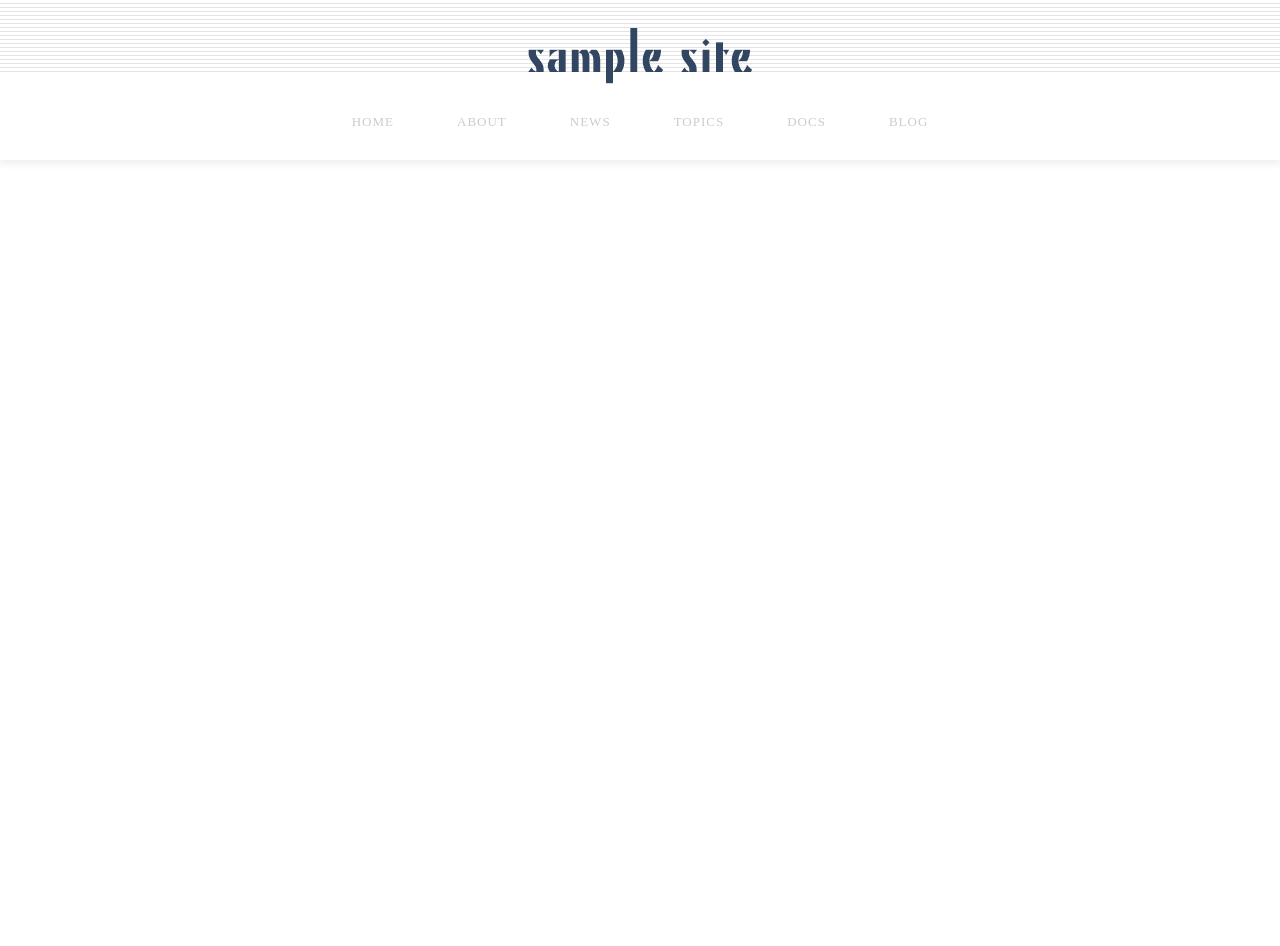
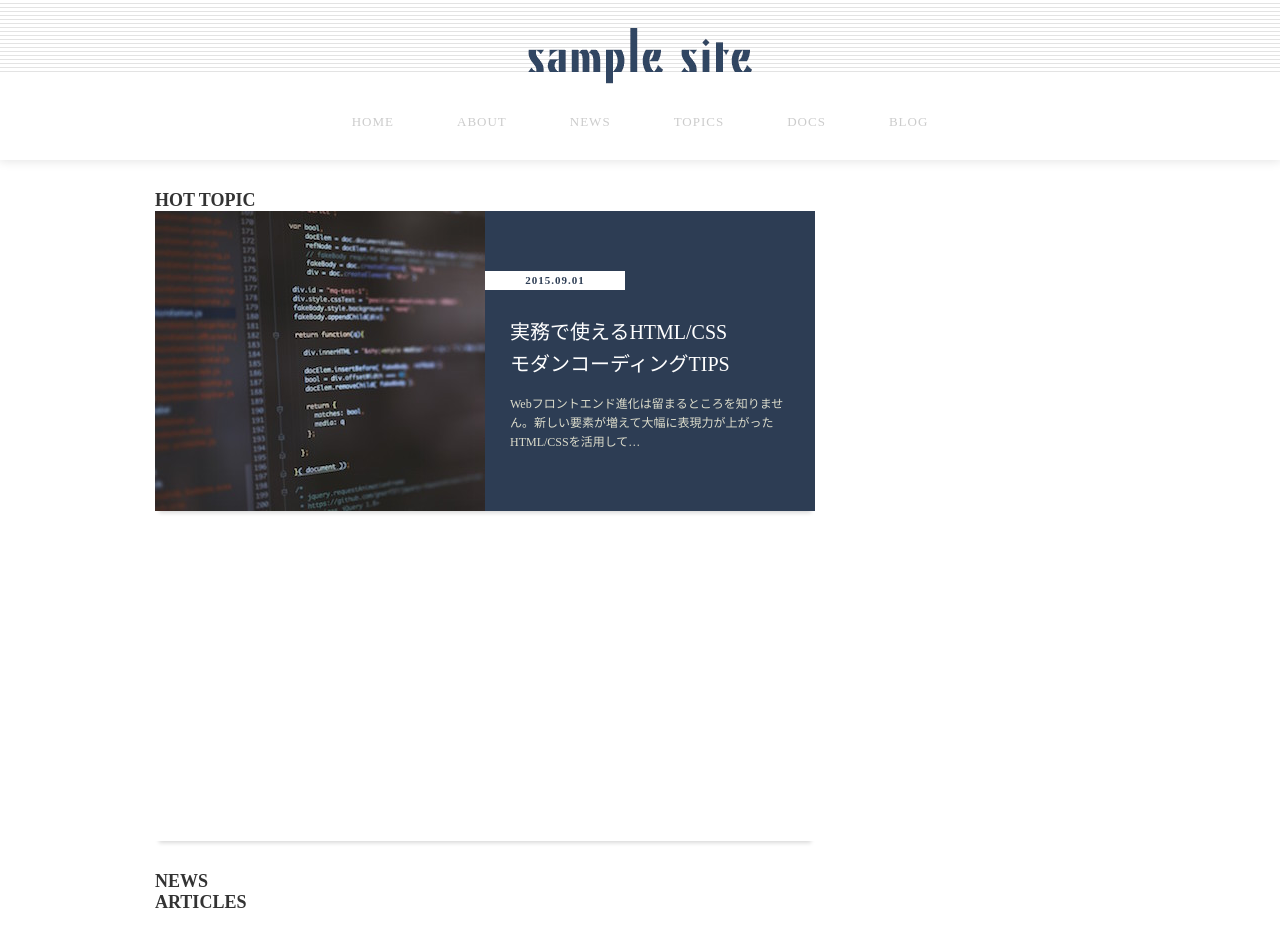
Before and after one commit to kumazaki-san/StandardLayout, a plain HTML site: page index.html in a window 1280 px wide. Before the commit the page ends 800 px from the top, so only its background shows below. Drawn offline with Linux system fonts and the light colour scheme.

Commit message:
2021/05/23 コンテンツ見出しを追加

```diff
--- a/css/style.css
+++ b/css/style.css
@@ -82,6 +82,64 @@ a:link, a:hover, a:active{
 	width: 660px;
 }
 
+.hot-topic{
+	display: block;
+	height: 300px;
+	margin-bottom: 30px;
+	box-shadow: 0 6px 4px -4px rgba(0,0,0,0.15);
+	transition: opacity 0.15s;
+}
+
+.hot-topic .image{
+	float: left;
+	width: 50%;
+	height: 100%;
+}
+.hot-topic .content{
+	position: relative;
+	float: left;
+	width: 50%;
+	height: 100%;
+	padding: 105px 25px 0;
+	background-color: #2d3d54;
+	line-height: 1.6;
+}
+
+.hot-topic .title{
+	margin-bottom: 15px;
+	color: #fff;
+	font-weight: normal;
+	font-size: 2.0rem;
+}
+
+.hot-topic .desc{
+	color: #ddc;
+}
+
+.hot-topic .date{
+	position: absolute;
+	top: 60px;
+	left: 0;
+	width: 140px;
+	padding: 4px;
+	background-color: #fff;
+	color: #2d3d54;
+	text-align: center;
+	letter-spacing: 1px;
+	font-weight: bold;
+	font-size: 1.1rem;
+	line-height: 1;
+}
+
+
+.hot-topic:hover{
+	opacity: 0.85;
+}
+
+.hot-topic .title{
+
+}
+
 .sidemenu{
 	float: right;
 	width: 275px;
--- a/index.html
+++ b/index.html
@@ -22,6 +22,25 @@
 		</header>
 		<div class="wrapper clearfix">
 			<main class="main">
+				<h2 class="hidden">HOT TOPIC</h2>
+				<a href="#" class="hot-topic clearfix">
+					<img class="image" src="./images/hot-topic.jpg" alt="コーディング画面">
+					<div class="content">
+						<h3 class="title">
+						実務で使えるHTML/CSS<br>モダンコーディングTIPS
+						</h3>
+						<p class="desc">Webフロントエンド進化は留まるところを知りません。新しい要素が増えて大幅に表現力が上がったHTML/CSSを活用して…</p>
+						<time class="date" datetime="2015-09-01">2015.09.01</time>
+					</div>
+				</a>
+				<div class="hot-topic">
+
+				</div>
+				<h2>NEWS</h2>
+				<div class="news"></div>
+				<h2 class="hidden">ARTICLES</h2>
+				<div class="articles">
+				</div>
 			</main>
 			<div class="sidemenu">
 			</div>
```
